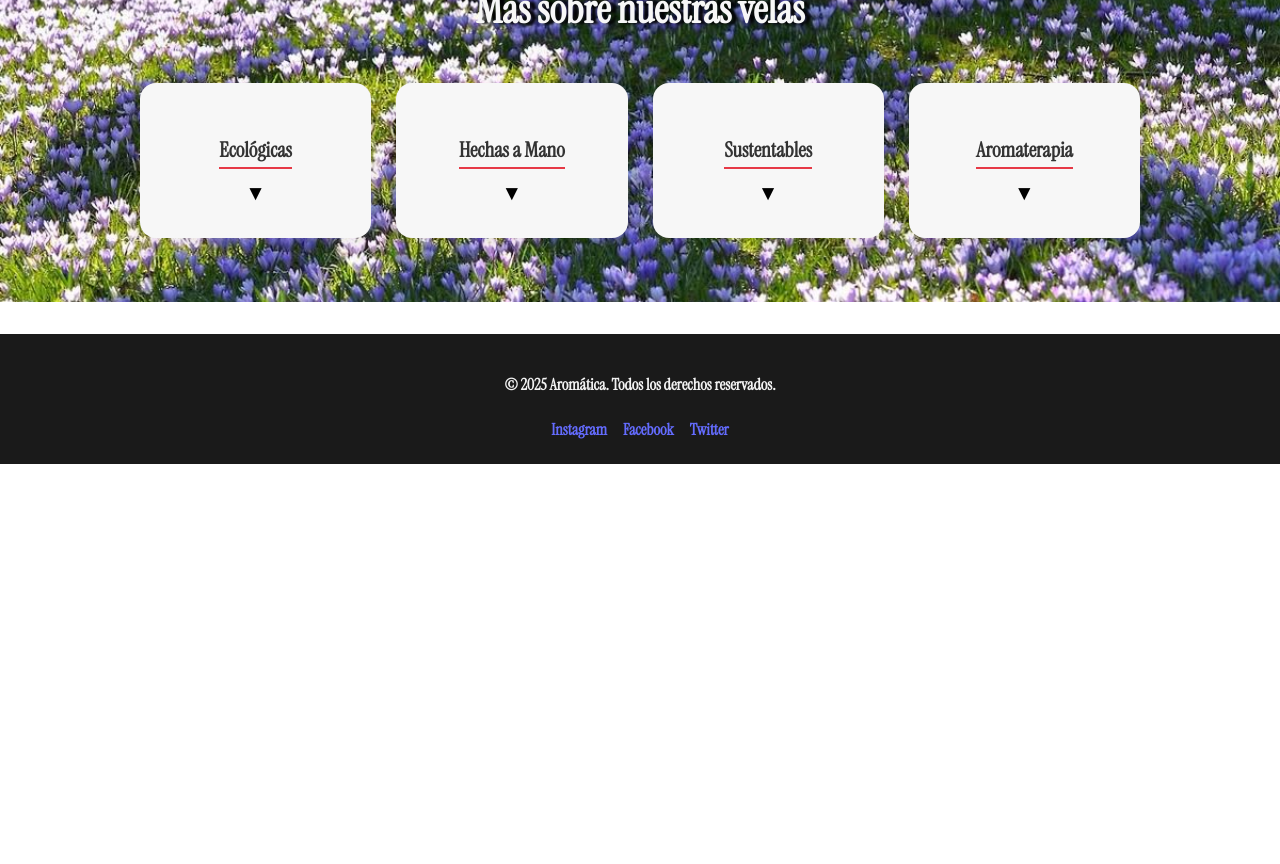
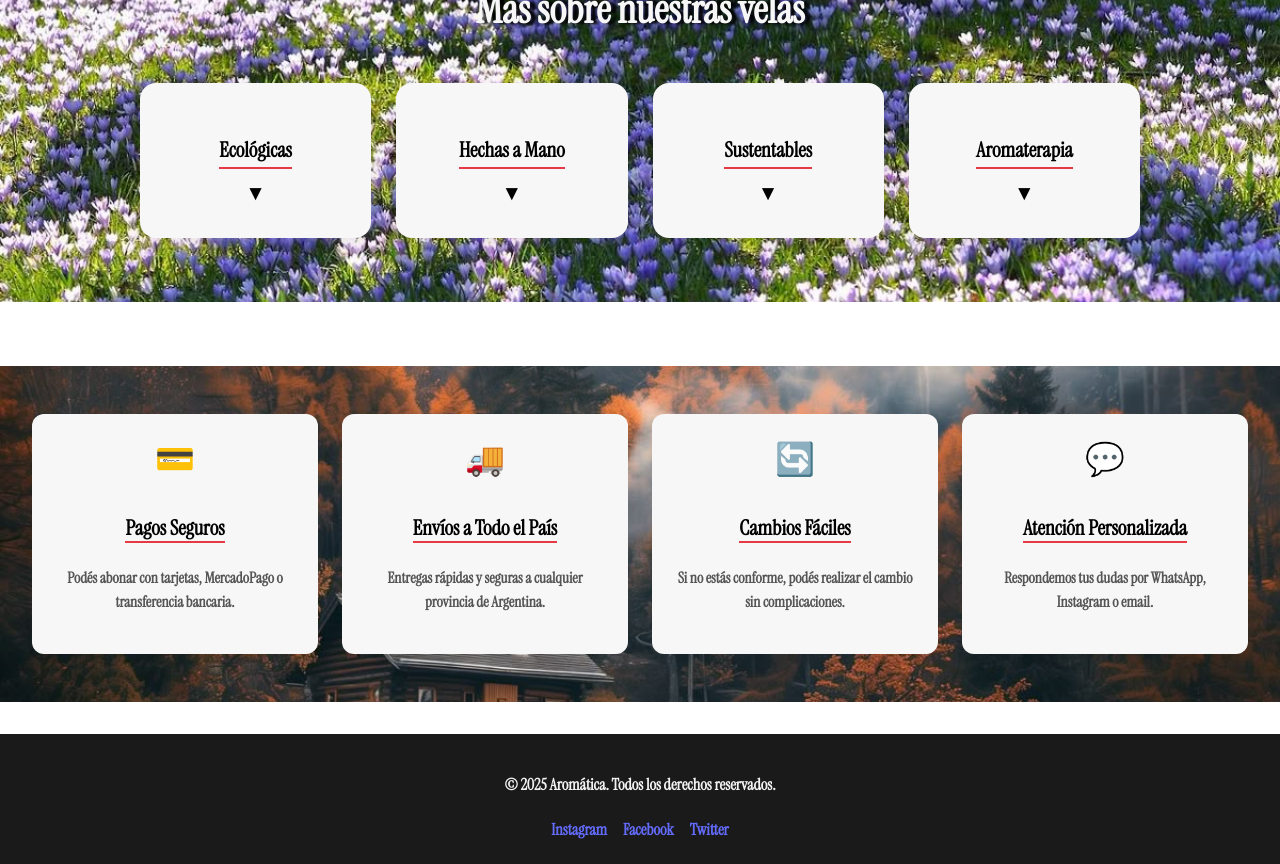
Before and after one commit to JuanVignolles/EntregaFinalVignolles, a React (Vite) app: page / in a window 1280 px wide. Shown: the part 800-1664 px from the top of the page. Before the commit the page ends 1264 px from the top, so only its background shows below. Built offline with nearby package versions, Linux system fonts and the light colour scheme; no server answers; the database is empty; a web font is replaced by a local one.

Commit message:
agregada sección de información de envios, transferencias, devoluciones y consultas en Home.jsx

```diff
--- a/src/components/InfoSection.css
+++ b/src/components/InfoSection.css
@@ -44,7 +44,6 @@
 /* ===== TÍTULO ===== */
 .info-card h3 {
   font-size: 1.3rem;
-  color: #333;
   margin-bottom: 0.6rem;
   border-bottom: 2px solid #e63946;
   display: inline-block;
--- /dev/null
+++ b/src/components/ShopInfo.css
@@ -0,0 +1,45 @@
+.shop-info {
+  display: grid;
+  grid-template-columns: repeat(auto-fit, minmax(220px, 1fr));
+  gap: 1.5rem;
+  background: url("/img/shopinfo-bg.jpg");
+  background-size: cover;
+  background-position: center;
+  background-attachment: fixed;
+  background-repeat: no-repeat;
+  padding: 3rem 2rem;
+  margin-top: 4rem;
+}
+
+.shop-card {
+  background: #f7f7f7;
+  border-radius: 12px;
+  padding: 1.5rem;
+  text-align: center;
+  box-shadow: 0 3px 10px rgba(0, 0, 0, 0.05);
+  transition: transform 0.3s ease, box-shadow 0.3s ease;
+}
+
+.shop-card:hover {
+  transform: translateY(-5px);
+  box-shadow: 0 6px 15px rgba(0, 0, 0, 0.08);
+}
+
+.shop-icon {
+  font-size: 2rem;
+  display: block;
+  margin-bottom: 0.8rem;
+}
+
+.shop-card h3 {
+  font-size: 1.3rem;
+  margin-bottom: 0.5rem;
+  border-bottom: 2px solid #e63946;
+  display: inline-block;
+}
+
+.shop-card p {
+  font-size: 0.95rem;
+  color: #555;
+  line-height: 1.6;
+}
--- /dev/null
+++ b/src/components/ShopInfo.jsx
@@ -0,0 +1,31 @@
+import "./ShopInfo.css";
+
+export default function ShopInfo() {
+  return (
+    <section className="shop-info">
+      <div className="shop-card">
+        <span className="shop-icon">💳</span>
+        <h3>Pagos Seguros</h3>
+        <p>Podés abonar con tarjetas, MercadoPago o transferencia bancaria.</p>
+      </div>
+
+      <div className="shop-card">
+        <span className="shop-icon">🚚</span>
+        <h3>Envíos a Todo el País</h3>
+        <p>Entregas rápidas y seguras a cualquier provincia de Argentina.</p>
+      </div>
+
+      <div className="shop-card">
+        <span className="shop-icon">🔄</span>
+        <h3>Cambios Fáciles</h3>
+        <p>Si no estás conforme, podés realizar el cambio sin complicaciones.</p>
+      </div>
+
+      <div className="shop-card">
+        <span className="shop-icon">💬</span>
+        <h3>Atención Personalizada</h3>
+        <p>Respondemos tus dudas por WhatsApp, Instagram o email.</p>
+      </div>
+    </section>
+  );
+}
--- a/src/pages/Home.jsx
+++ b/src/pages/Home.jsx
@@ -2,6 +2,7 @@ import "./Home.css";
 import Carousel from "../components/Carousel.jsx";
 import Offers from "../components/Offers";
 import InfoSection from "../components/InfoSection.jsx";
+import ShopInfo from "../components/ShopInfo.jsx";
 
 export default function Home() {
   return (
@@ -24,6 +25,7 @@ export default function Home() {
       </section>
       {/* Sección de información*/}
       <InfoSection />
+      <ShopInfo />
     </div>
   );
 }
```
Also changed, not shown: public/img/shopinfo-bg.jpg (added).
